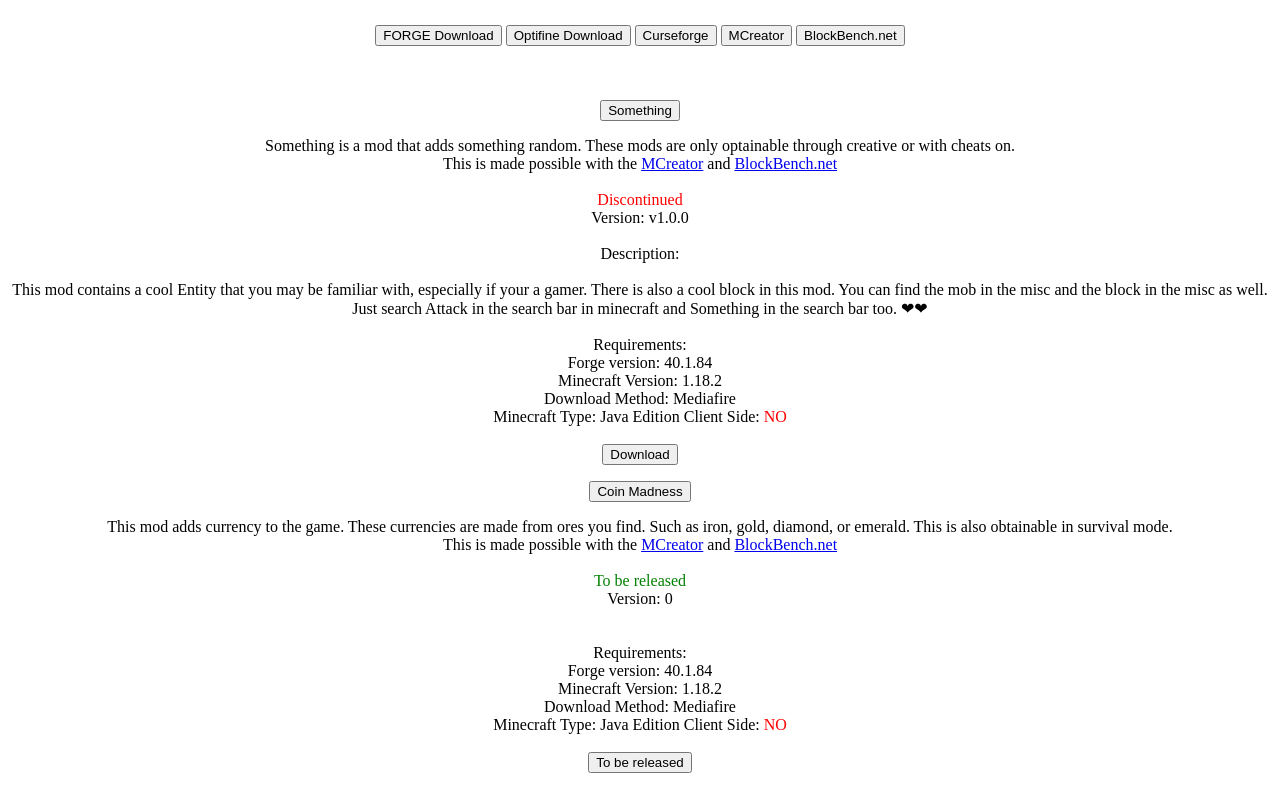
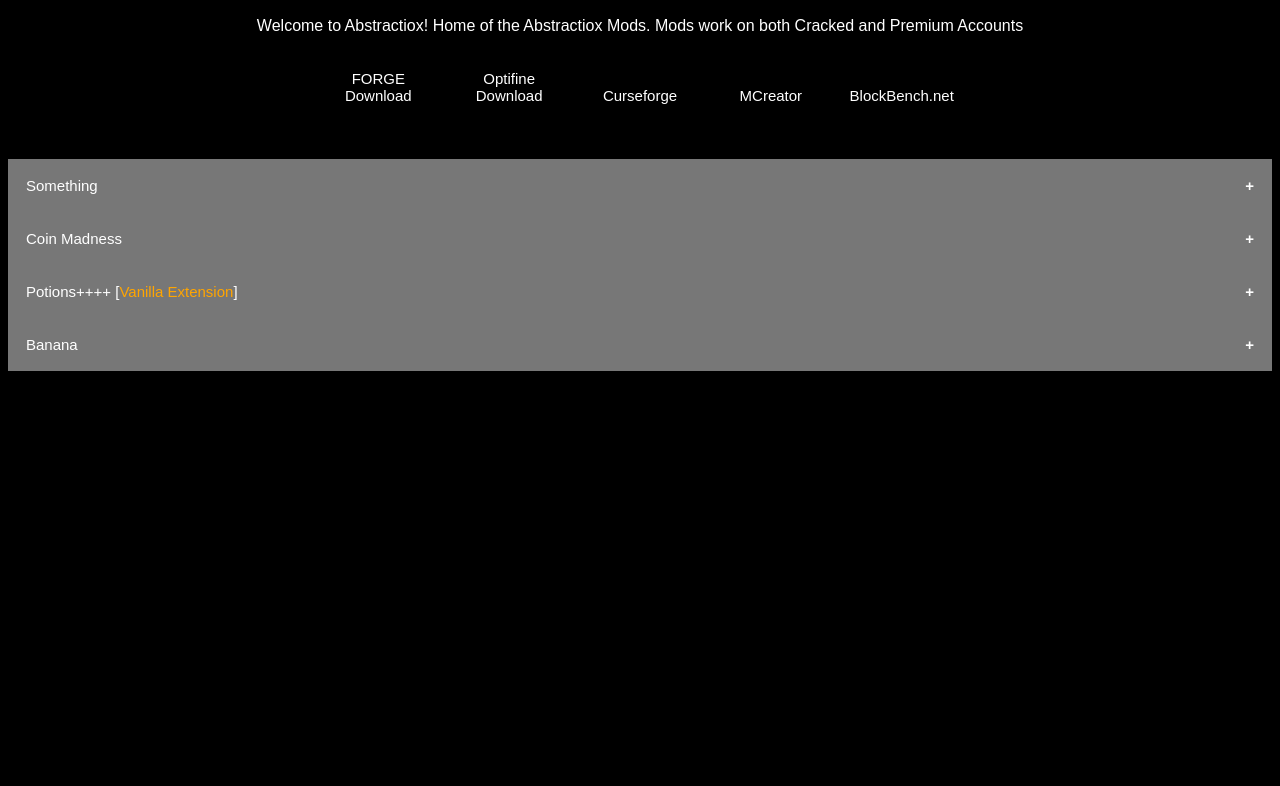
Before and after one commit to Abstractiox/AbstractioxMods, a plain HTML site: page index.html in a window 1280 px wide. Shown: the part 107-893 px from the top of the page. After the commit the page ends 800 px from the top, so only its background shows below. Drawn offline with Linux system fonts and the light colour scheme.

Commit message:
Update index.html

```diff
--- a/index.html
+++ b/index.html
@@ -1,7 +1,7 @@
 <!DOCTYPE html>
 <html>
     <script src="/AbstractioxMods/jss.js"></script>
-    <link rel="stylesheet" href="/Abstractiox/Modsstyling.css">
+    <link rel="stylesheet" href="/AbstractioxMods/styling.css">
     <head>
         <center>
             <title>Abstractiox Mods - Home</title>
```
